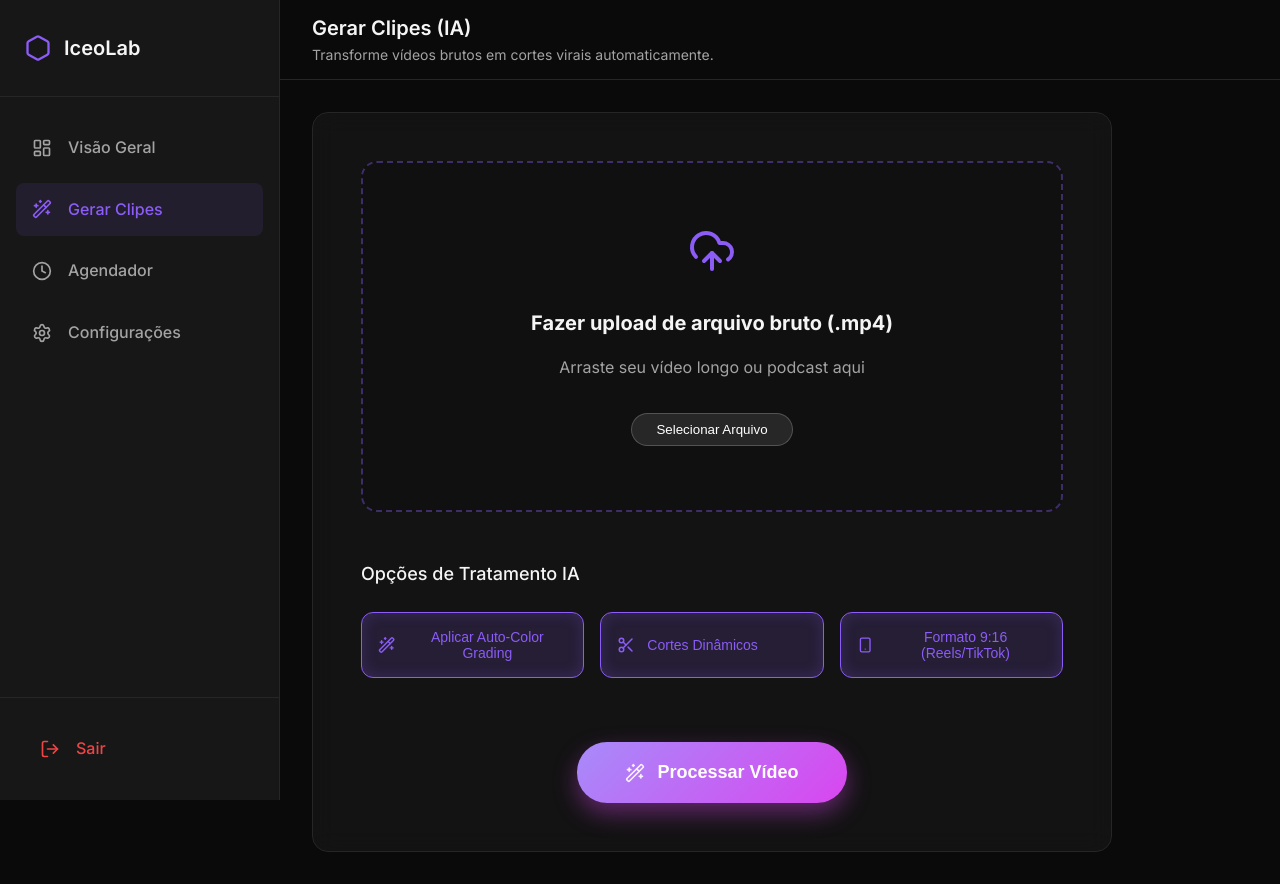
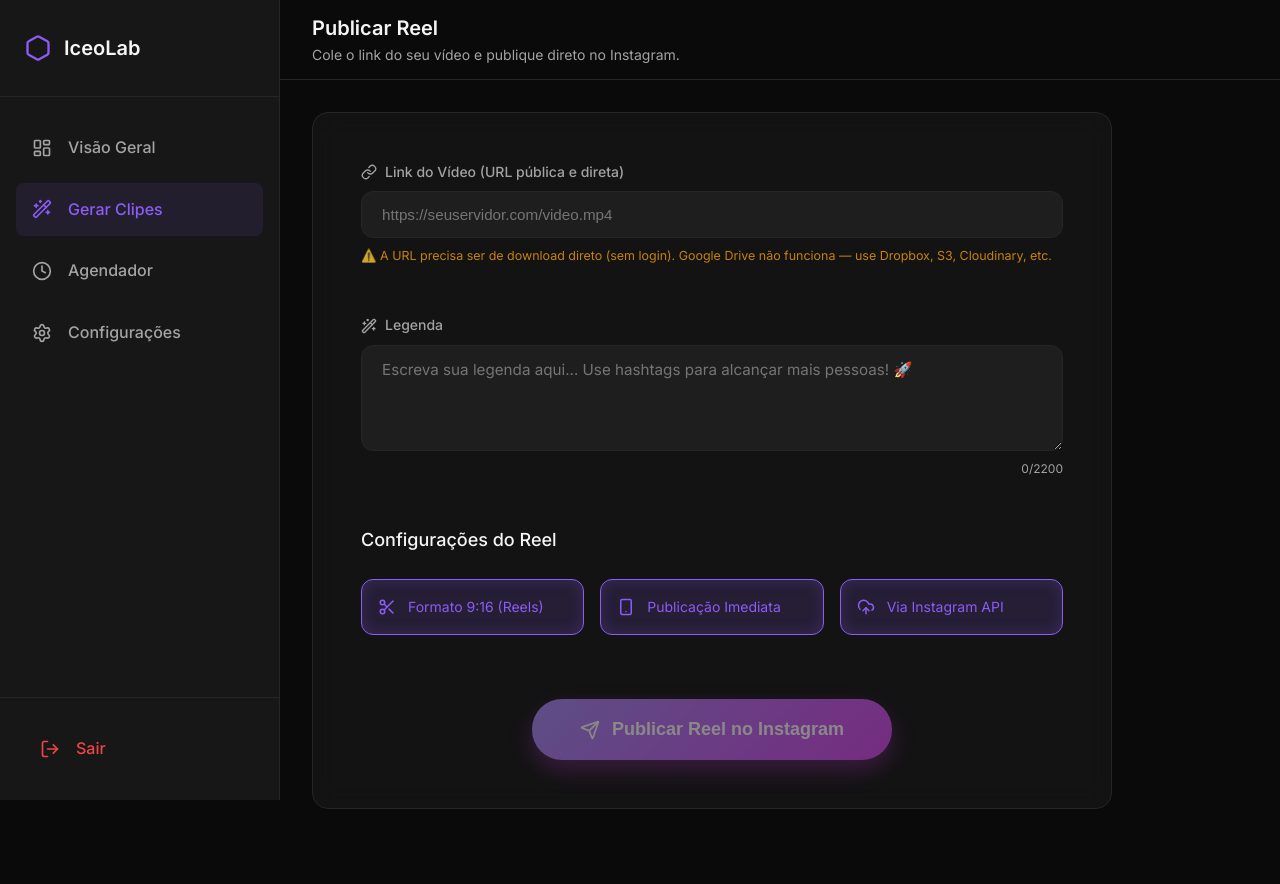
Before and after one commit to fxndiboy/iceolab-frontend, a React (Vite) app: page /dashboard/clips in a window 1280 px wide. After the commit the page ends 841 px from the top, so only its background shows below. Built offline with nearby package versions, Linux system fonts and the light colour scheme.

Commit message:
feat: UI de publicação de Reels com URL + legenda + feedback em tempo real

```diff
--- a/src/pages/dashboard/Clips.css
+++ b/src/pages/dashboard/Clips.css
@@ -171,3 +171,170 @@
   color: #10b981;
   animation: fadeUp 0.5s ease forwards;
 }
+
+/* ── Reel Form ────────────────────────────────────── */
+.reel-form-section {
+  display: flex;
+  flex-direction: column;
+  gap: 0.5rem;
+}
+
+.reel-label {
+  display: flex;
+  align-items: center;
+  gap: 0.5rem;
+  font-size: 0.875rem;
+  font-weight: 500;
+  color: var(--text-secondary);
+}
+
+.reel-input {
+  width: 100%;
+  padding: 0.875rem 1.25rem;
+  background: rgba(255,255,255,0.05);
+  border: 1px solid var(--border-color);
+  border-radius: 12px;
+  color: var(--text-primary);
+  font-size: 0.95rem;
+  transition: border-color 0.2s ease, box-shadow 0.2s ease;
+  box-sizing: border-box;
+}
+
+.reel-input:focus {
+  outline: none;
+  border-color: var(--primary-color);
+  box-shadow: 0 0 0 3px rgba(139, 92, 246, 0.15);
+}
+
+.reel-textarea {
+  width: 100%;
+  padding: 0.875rem 1.25rem;
+  background: rgba(255,255,255,0.05);
+  border: 1px solid var(--border-color);
+  border-radius: 12px;
+  color: var(--text-primary);
+  font-size: 0.95rem;
+  resize: vertical;
+  font-family: inherit;
+  transition: border-color 0.2s ease, box-shadow 0.2s ease;
+  box-sizing: border-box;
+}
+
+.reel-textarea:focus {
+  outline: none;
+  border-color: var(--primary-color);
+  box-shadow: 0 0 0 3px rgba(139, 92, 246, 0.15);
+}
+
+.reel-hint {
+  font-size: 0.78rem;
+  color: #f59e0b;
+  opacity: 0.8;
+}
+
+.reel-char-count {
+  font-size: 0.75rem;
+  color: var(--text-secondary);
+  text-align: right;
+}
+
+/* ── Posting Steps ───────────────────────────────── */
+.posting-steps {
+  display: flex;
+  flex-direction: column;
+  gap: 0.5rem;
+  margin-top: 1.5rem;
+  width: 100%;
+  max-width: 400px;
+}
+
+.step {
+  padding: 0.625rem 1rem;
+  border-radius: 8px;
+  font-size: 0.85rem;
+  color: var(--text-secondary);
+  background: rgba(255,255,255,0.03);
+  border: 1px solid var(--border-color);
+}
+
+.step.active {
+  color: var(--primary-color);
+  border-color: var(--primary-color);
+  background: rgba(139, 92, 246, 0.08);
+  animation: pulse 1.5s infinite;
+}
+
+/* ── Result Cards ────────────────────────────────── */
+.result-card {
+  display: flex;
+  align-items: flex-start;
+  gap: 1.25rem;
+  padding: 1.5rem 2rem;
+  border-radius: 16px;
+  width: 100%;
+  animation: fadeUp 0.4s ease forwards;
+}
+
+.success-card {
+  background: rgba(16, 185, 129, 0.08);
+  border: 1px solid rgba(16, 185, 129, 0.35);
+  color: #10b981;
+}
+
+.error-card {
+  background: rgba(239, 68, 68, 0.08);
+  border: 1px solid rgba(239, 68, 68, 0.35);
+  color: #f87171;
+}
+
+.result-title {
+  font-weight: 600;
+  font-size: 1rem;
+  margin-bottom: 0.25rem;
+}
+
+.result-sub {
+  font-size: 0.85rem;
+  opacity: 0.85;
+}
+
+.result-sub code {
+  background: rgba(255,255,255,0.1);
+  padding: 0.1rem 0.4rem;
+  border-radius: 4px;
+  font-family: monospace;
+  font-size: 0.8rem;
+}
+
+.result-detail {
+  font-size: 0.78rem;
+  opacity: 0.7;
+  margin-top: 0.25rem;
+}
+
+.reset-btn {
+  margin-left: auto;
+  padding: 0.5rem 1.25rem;
+  background: rgba(255,255,255,0.08);
+  border: 1px solid rgba(255,255,255,0.15);
+  border-radius: 20px;
+  color: white;
+  font-size: 0.85rem;
+  cursor: pointer;
+  white-space: nowrap;
+  transition: background 0.2s ease;
+}
+
+.reset-btn:hover {
+  background: rgba(255,255,255,0.15);
+}
+
+@keyframes fadeUp {
+  from { opacity: 0; transform: translateY(10px); }
+  to   { opacity: 1; transform: translateY(0); }
+}
+
+@keyframes spin {
+  from { transform: rotate(0deg); }
+  to   { transform: rotate(360deg); }
+}
--- a/src/pages/dashboard/ClipsGenerator.jsx
+++ b/src/pages/dashboard/ClipsGenerator.jsx
@@ -1,97 +1,182 @@
-import { useState, useEffect } from 'react';
-import { UploadCloud, Wand2, Scissors, Smartphone, CheckCircle } from 'lucide-react';
+import { useState } from 'react';
+import { UploadCloud, Wand2, Scissors, Smartphone, CheckCircle, Send, Loader, AlertCircle, Link } from 'lucide-react';
 import './Clips.css';
 
+const BACKEND_URL = 'https://iceolab-backend.onrender.com';
+
 export default function ClipsGenerator() {
-  const [isProcessing, setIsProcessing] = useState(false);
-  const [progress, setProgress] = useState(0);
-  const [isDone, setIsDone] = useState(false);
+  // ── Estado: Publicador de Reels ─────────────────────────────────────
+  const [videoUrl, setVideoUrl]     = useState('');
+  const [caption, setCaption]       = useState('');
+  const [posting, setPosting]       = useState(false);
+  const [postResult, setPostResult] = useState(null); // { success, post_id, message } ou { error, detail }
+  const [postStep, setPostStep]     = useState('');   // texto do passo atual
 
-  useEffect(() => {
-    let interval;
-    if (isProcessing && progress < 100) {
-      interval = setInterval(() => {
-        setProgress(p => {
-          if (p >= 98) {
-            clearInterval(interval);
-            setIsProcessing(false);
-            setIsDone(true);
-            return 100;
-          }
-          return p + Math.floor(Math.random() * 15) + 5;
-        });
-      }, 500);
+  const handlePublish = async () => {
+    if (!videoUrl.trim()) return;
+
+    setPosting(true);
+    setPostResult(null);
+    setPostStep('Enviando para o backend...');
+
+    try {
+      setPostStep('Criando container de mídia na Meta...');
+      const res = await fetch(`${BACKEND_URL}/api/reels/post`, {
+        method: 'POST',
+        headers: { 'Content-Type': 'application/json' },
+        body: JSON.stringify({ video_url: videoUrl.trim(), caption })
+      });
+
+      const data = await res.json();
+
+      if (res.ok && data.success) {
+        setPostResult({ success: true, ...data });
+        setPostStep('');
+      } else {
+        setPostResult({ success: false, ...data });
+        setPostStep('');
+      }
+    } catch (err) {
+      setPostResult({ success: false, error: 'Erro de conexão com o backend.', detail: { message: err.message } });
+      setPostStep('');
+    } finally {
+      setPosting(false);
     }
-    return () => clearInterval(interval);
-  }, [isProcessing, progress]);
+  };
 
-  const handleProcess = () => {
-    setIsProcessing(true);
-    setProgress(0);
-    setIsDone(false);
+  const handleReset = () => {
+    setVideoUrl('');
+    setCaption('');
+    setPostResult(null);
+    setPostStep('');
   };
 
   return (
     <div className="view-container">
       <header className="page-header">
         <div className="header-greeting">
-          <h1>Gerar Clipes (IA)</h1>
-          <p>Transforme vídeos brutos em cortes virais automaticamente.</p>
+          <h1>Publicar Reel</h1>
+          <p>Cole o link do seu vídeo e publique direto no Instagram.</p>
         </div>
       </header>
 
       <div className="view-content clips-layout">
         <div className="ai-workspace glass-panel">
 
-          <div className="upload-zone">
-            <UploadCloud size={48} className="upload-icon" />
-            <h3>Fazer upload de arquivo bruto (.mp4)</h3>
-            <p>Arraste seu vídeo longo ou podcast aqui</p>
-            <button className="upload-btn">Selecionar Arquivo</button>
+          {/* ── Seção: Link do vídeo ──────────────────────────── */}
+          <div className="reel-form-section">
+            <label className="reel-label">
+              <Link size={16} />
+              Link do Vídeo (URL pública e direta)
+            </label>
+            <input
+              type="url"
+              className="reel-input"
+              placeholder="https://seuservidor.com/video.mp4"
+              value={videoUrl}
+              onChange={e => setVideoUrl(e.target.value)}
+              disabled={posting}
+            />
+            <p className="reel-hint">
+              ⚠️ A URL precisa ser de download direto (sem login). Google Drive não funciona — use Dropbox, S3, Cloudinary, etc.
+            </p>
           </div>
 
+          {/* ── Seção: Legenda ───────────────────────────────── */}
+          <div className="reel-form-section">
+            <label className="reel-label">
+              <Wand2 size={16} />
+              Legenda
+            </label>
+            <textarea
+              className="reel-textarea"
+              placeholder="Escreva sua legenda aqui... Use hashtags para alcançar mais pessoas! 🚀"
+              value={caption}
+              onChange={e => setCaption(e.target.value)}
+              disabled={posting}
+              rows={4}
+            />
+            <p className="reel-char-count">{caption.length}/2200</p>
+          </div>
+
+          {/* ── Seção: Opções visuais (decorativas) ─────────── */}
           <div className="ai-options">
-            <h3 className="options-title">Opções de Tratamento IA</h3>
+            <h3 className="options-title">Configurações do Reel</h3>
             <div className="options-grid">
-              <button className="option-btn active">
-                <Wand2 size={18} />
-                Aplicar Auto-Color Grading
-              </button>
-              <button className="option-btn active">
+              <div className="option-btn active">
                 <Scissors size={18} />
-                Cortes Dinâmicos
-              </button>
-              <button className="option-btn active">
+                Formato 9:16 (Reels)
+              </div>
+              <div className="option-btn active">
                 <Smartphone size={18} />
-                Formato 9:16 (Reels/TikTok)
-              </button>
+                Publicação Imediata
+              </div>
+              <div className="option-btn active">
+                <UploadCloud size={18} />
+                Via Instagram API
+              </div>
             </div>
           </div>
 
+          {/* ── Botão de publicação / estado ────────────────── */}
           <div className="action-zone">
-            {!isProcessing && !isDone && (
-              <button className="process-btn" onClick={handleProcess}>
-                <Wand2 size={20} className="pulse-icon" />
-                Processar Vídeo
+
+            {!postResult && (
+              <button
+                className="process-btn"
+                onClick={handlePublish}
+                disabled={posting || !videoUrl.trim()}
+                style={{ opacity: !videoUrl.trim() ? 0.5 : 1 }}
+              >
+                {posting ? (
+                  <>
+                    <Loader size={20} style={{ animation: 'spin 1s linear infinite' }} />
+                    {postStep || 'Publicando...'}
+                  </>
+                ) : (
+                  <>
+                    <Send size={20} />
+                    Publicar Reel no Instagram
+                  </>
+                )}
               </button>
             )}
 
-            {isProcessing && (
-              <div className="progress-container">
-                <div className="progress-bar-bg">
-                  <div className="progress-bar-fill" style={{ width: `${progress}%` }}></div>
-                </div>
-                <p>Processando IA... {progress}%</p>
+            {posting && (
+              <div className="posting-steps">
+                <div className="step active">① Criando container de mídia</div>
+                <div className="step">② Aguardando processamento da Meta (~1min)</div>
+                <div className="step">③ Publicando no perfil</div>
               </div>
             )}
 
-            {isDone && (
-              <div className="success-message">
-                <CheckCircle size={24} color="#10b981" />
-                <p>Clipe gerado e enviado para o Agendador com sucesso!</p>
+            {postResult?.success && (
+              <div className="result-card success-card">
+                <CheckCircle size={28} />
+                <div>
+                  <p className="result-title">Reel publicado com sucesso! 🎉</p>
+                  <p className="result-sub">Conta: @{postResult.username}</p>
+                  <p className="result-sub">Post ID: <code>{postResult.post_id}</code></p>
+                </div>
+                <button className="reset-btn" onClick={handleReset}>Publicar outro</button>
+              </div>
+            )}
+
+            {postResult && !postResult.success && (
+              <div className="result-card error-card">
+                <AlertCircle size={28} />
+                <div>
+                  <p className="result-title">Falha ao publicar</p>
+                  <p className="result-sub">{postResult.error}</p>
+                  {postResult.detail?.error?.message && (
+                    <p className="result-detail">Meta: {postResult.detail.error.message}</p>
+                  )}
+                </div>
+                <button className="reset-btn" onClick={handleReset}>Tentar novamente</button>
               </div>
             )}
           </div>
+
         </div>
       </div>
     </div>
```
